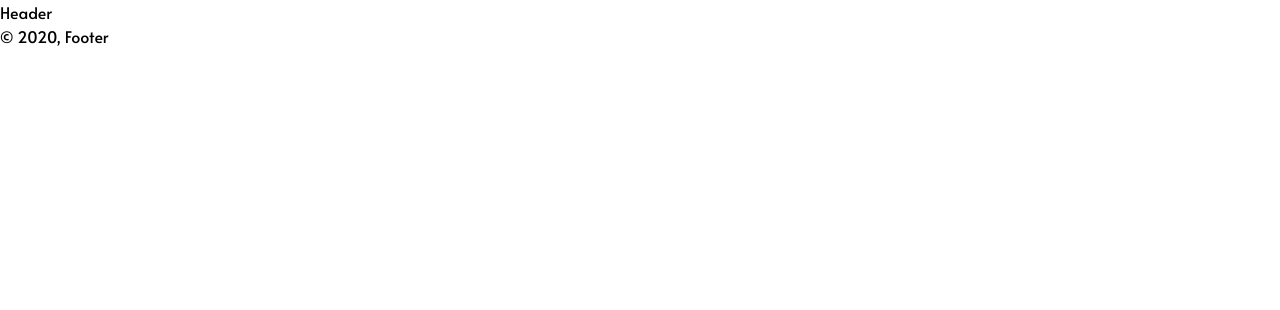
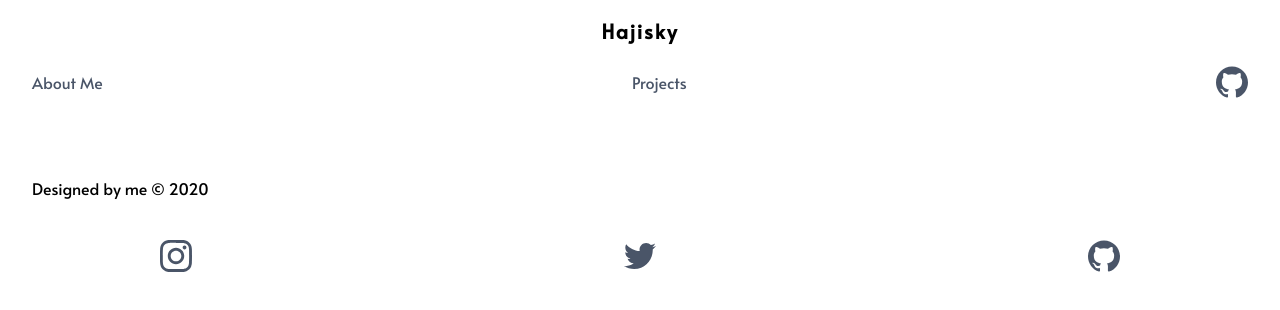
Before and after one commit to hajiskyy/portfolio, a Gatsby site: page / in a window 1280 px wide. Built offline with nearby package versions, Linux system fonts and the light colour scheme; Gatsby itself is replaced by a stand-in of ours.

Commit message:
designed header and footer

```diff
--- a/package.json
+++ b/package.json
@@ -11,6 +11,7 @@
     "gatsby-plugin-offline": "^3.2.29",
     "gatsby-plugin-postcss": "^3.0.0",
     "gatsby-plugin-react-helmet": "^3.3.12",
+    "gatsby-plugin-react-svg": "^3.0.0",
     "gatsby-plugin-sass": "^2.3.14",
     "gatsby-plugin-sharp": "^2.6.37",
     "gatsby-source-filesystem": "^2.3.31",
--- a/src/components/footer.js
+++ b/src/components/footer.js
@@ -1,11 +1,25 @@
 import React from 'react'
+import { Link } from "gatsby"
+import Github from "../icons/github.svg";
+import Instagram from "../icons/instagram.svg";
+import Twitter from "../icons/twitter.svg";
 
 function footer() {
   return (
     <>
-      © {new Date().getFullYear()},
-      {` `}
-      Footer
+      <footer className="w-full h-24 px-8 pt-20">
+        <div>Designed by me © {new Date().getFullYear()}
+          {` `}
+        </div>
+
+        <div className="w-full px-32 mt-10 flex justify-between ">
+          <Link to="/"><Instagram className="icons" /></Link>
+          <Link to="/"><Twitter className="icons" /></Link>
+          <Link to="/"><Github className="icons" /></Link>
+        </div>
+
+      </footer>
+
     </>
   )
 }
--- a/src/components/header.js
+++ b/src/components/header.js
@@ -1,11 +1,19 @@
 import { Link } from "gatsby"
 import PropTypes from "prop-types"
 import React from "react"
+import Github from "../icons/github.svg";
 
 const Header = ({ siteTitle }) => (
-  <header>
-    Header
-  </header>
+  <>
+    <header className="w-full h-24 px-8 py-4 flex flex-col justify-between items-center">
+      <div><Link to="/" className="text-xl font-bold tracking-widest">{siteTitle}</Link></div>
+      <div className="w-full flex justify-between items-center mt-5 text-gray-700 transition-all ease-out">
+        <div><Link className="hover:text-black" to="/">About Me</Link></div>
+        <div><Link className="hover:text-black" to="/">Projects</Link></div>
+        <div><Link to="/"><Github className="icons" /></Link></div>
+      </div>
+    </header>
+  </>
 )
 
 Header.propTypes = {
--- a/src/components/layout.js
+++ b/src/components/layout.js
@@ -5,9 +5,6 @@ import { useStaticQuery, graphql } from "gatsby"
 
 import Header from "./header"
 import Footer from "./footer"
-import "../scss/index.scss"
-import "typeface-alata"
-import "typeface-lato"
 
 const Layout = ({ children }) => {
   const data = useStaticQuery(graphql`
--- a/src/pages/index.js
+++ b/src/pages/index.js
@@ -1,6 +1,10 @@
 import React from "react"
 import Layout from "../components/layout"
 import SEO from "../components/seo"
+
+import "../scss/index.scss"
+import "typeface-alata"
+import "typeface-lato"
 
 const IndexPage = () => (
   <Layout>
--- a/src/scss/index.scss
+++ b/src/scss/index.scss
@@ -7,3 +7,17 @@
 body {
   font-family: "Alata", sans-serif;
 }
+
+.icons {
+  @apply text-gray-700;
+  @apply fill-current;
+  @apply w-8;
+  @apply h-8;
+  @apply transition-all;
+  @apply delay-300;
+  @apply ease-linear;
+
+  &:hover {
+    @apply text-black;
+  }
+}
```
Also changed, not shown: 1 other file.
